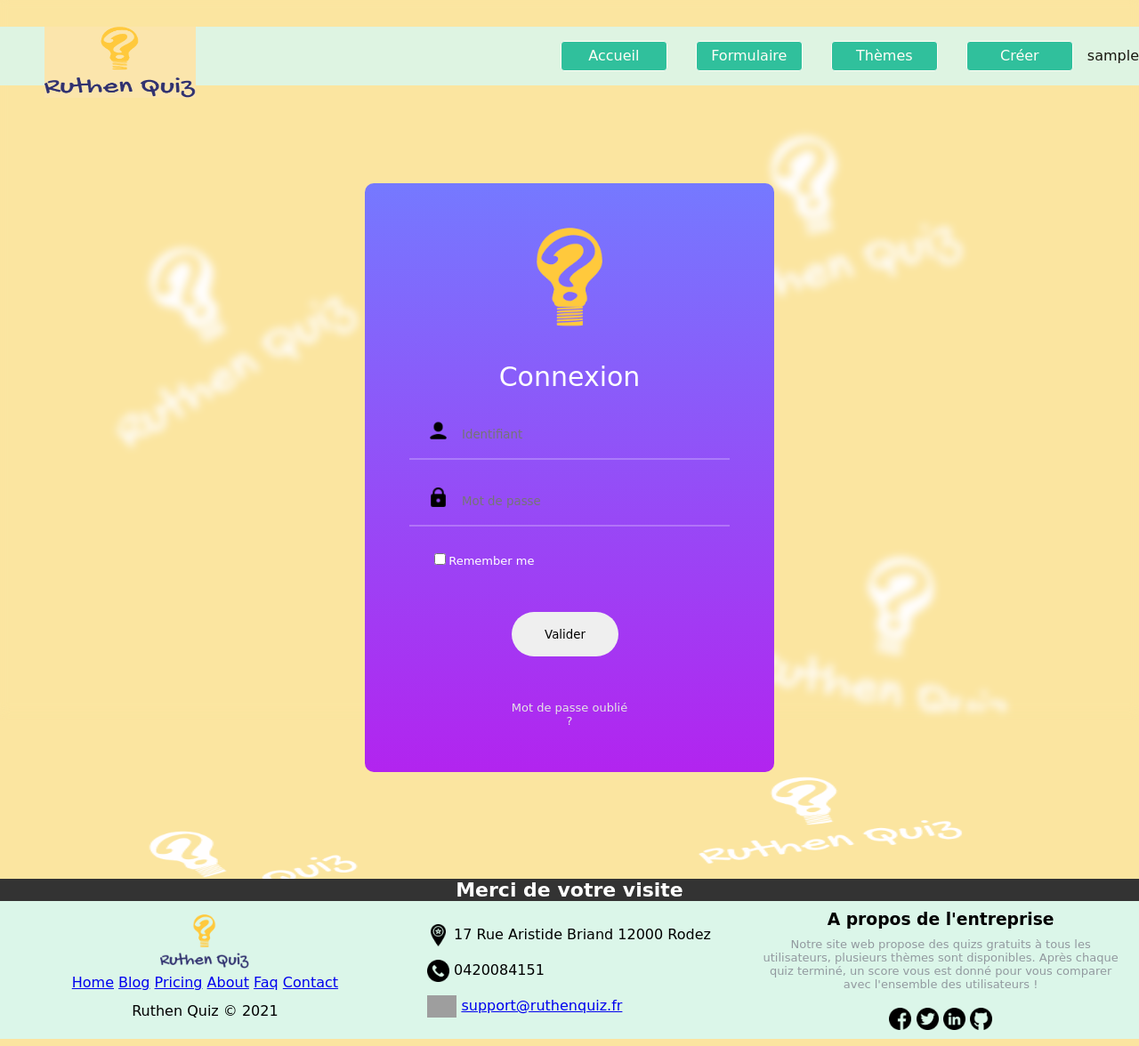
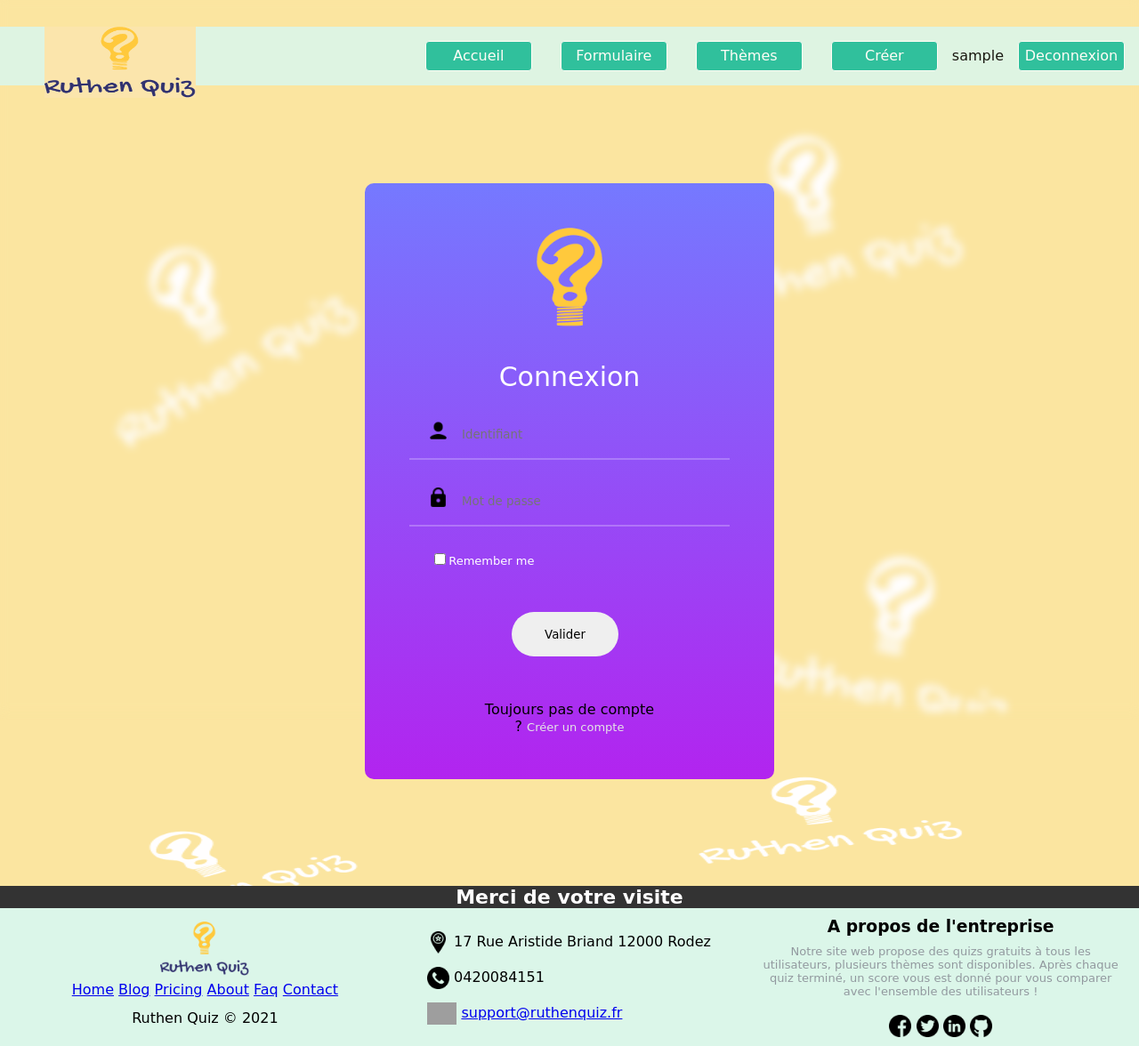
Before and after one commit to corentin-bichon/WebProject-3IL, a PHP site: page /compte.php in a window 1280 px wide. Shown: the whole page at 89% size. Run offline with PHP 8.4, Linux system fonts and the light colour scheme; the visitor is signed in with stand-in values (Sample User, id 1); grey boxes are pictures that could not be loaded.

Commit message:
Add disconnect btn

```diff
--- a/CSS/mainCSS.css
+++ b/CSS/mainCSS.css
@@ -561,16 +561,16 @@ body::before {
 }
 
 
-.connexion-oublier {
+.connexion-creer {
     margin: 50px auto auto auto ;
     text-align: center;
     text-decoration: none;
-    width: 130px;
+    width: 200px;
     min-width: 133px;
 
 }
 
-.connexion-oublier a {
+.connexion-creer a {
     font-size: 13px;
     color: #e5e5e5;
     text-decoration: none ;
@@ -582,5 +582,6 @@ body::before {
 }
 
 .g-recaptcha {
+    width: 290px;
     margin : auto;
 }
--- a/compte.php
+++ b/compte.php
@@ -54,9 +54,10 @@
                         ?>
 					</div>
 
-					<div class="connexion-oublier">
-						<a href="#">
-							Mot de passe oublié ?
+					<div class="connexion-creer">
+					    <span> Toujours pas de compte ? </span>
+						<a href="nouveaucompte.php">
+							Créer un compte
 						</a>
 					</div>
 
--- a/extensions/navbar.php
+++ b/extensions/navbar.php
@@ -1,4 +1,5 @@
 <header>
+
 	<div class=logoMenu>
 		<img src="ressources/logo/logo_small.png" alt="Logo_RuthenQuiz" 	title="Logo_RuthenQuiz" id="logo"/>
 	</div>
@@ -14,10 +15,11 @@
              if(isset($_SESSION['username']) && $_SESSION['username'] !== "") {
                  $user = $_SESSION['username'];
                  echo '<div> '.$user.' </div>' ;
+                 echo '<a href="extensions/deconnexion.php"> Deconnexion </a>';
              } else {
                  echo '<a href="compte.php"> Connexion </a>';
              }
            ?>
+	</div>
 
-	</div>
 </header>
--- a/nouveaucompte.php
+++ b/nouveaucompte.php
@@ -54,7 +54,8 @@
 
                     <script src="https://www.google.com/recaptcha/api.js" async defer></script>
 
-                     <div class="g-recaptcha" data-sitekey="6LeK6eIcAAAAAB8Em-1S__R0Zlf52MQtpfMwRUdc"></div>
+
+                    <div class="g-recaptcha" data-sitekey="6LeK6eIcAAAAAB8Em-1S__R0Zlf52MQtpfMwRUdc"></div>
 
 
 					<div class=connexion-valider>
@@ -68,7 +69,7 @@
                         ?>
 					</div>
 
-					<div class="connexion-oublier">
+					<div class="connexion-creer">
 						<a href="compte.php">
 							Dejà un compte ?
 						</a>
```
Also changed, not shown: extensions/deconnexion.php (added, +7 -0 lines).
